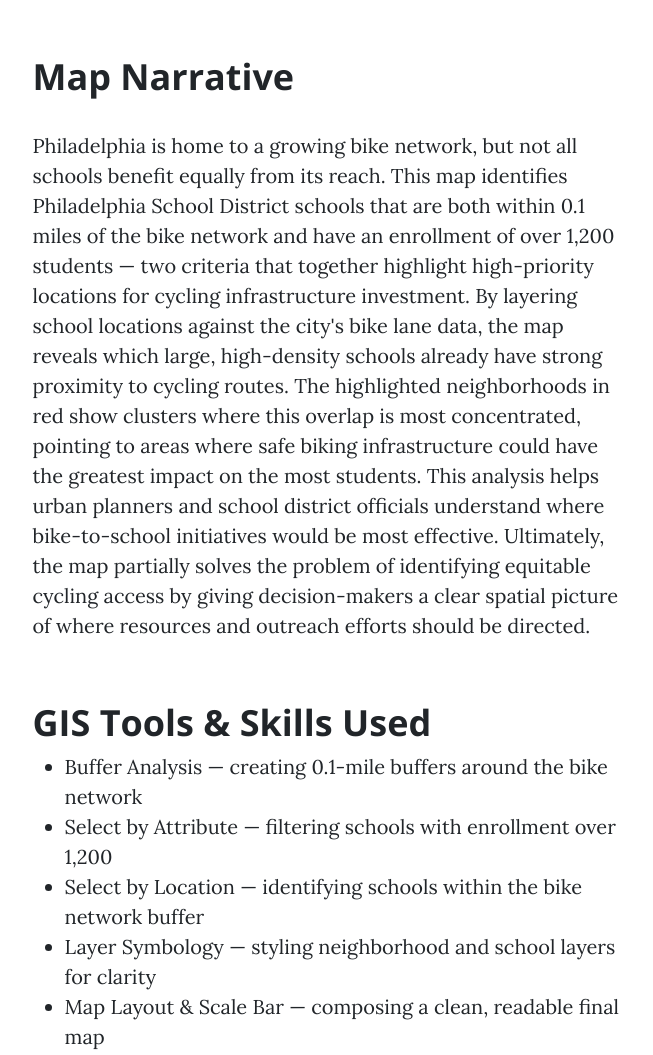
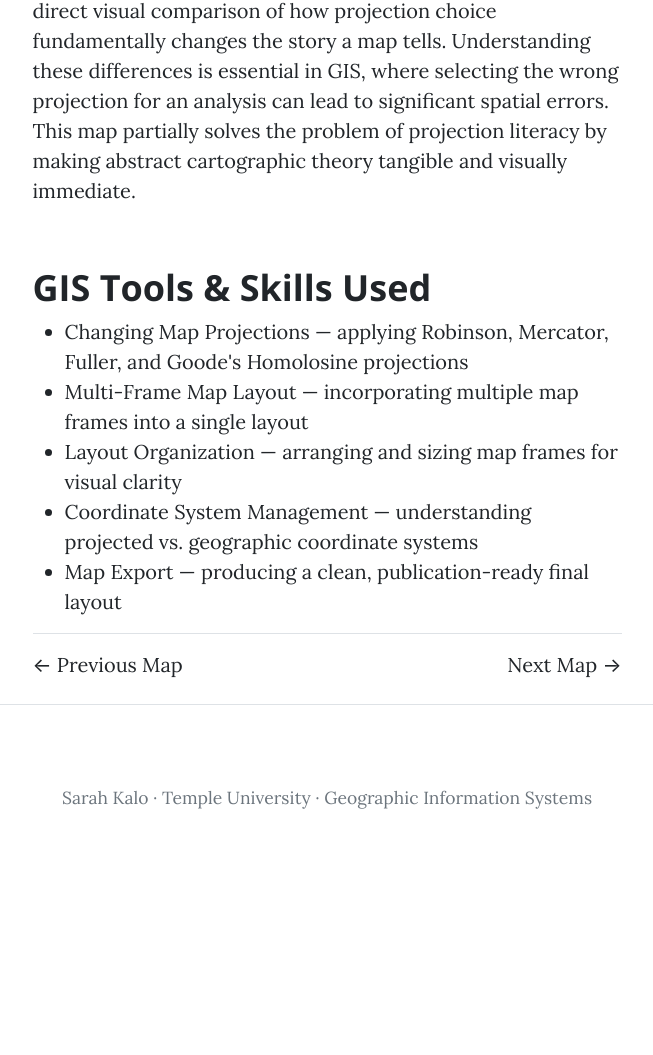
Before and after one commit to tur20496-star/tur20496-star, a plain HTML site: page map2.html in a window 1280 px wide. Shown: the part 1477-2532 px from the top of the page, without its empty margins (313-966 px from the left). After the commit the page ends 2368 px from the top, so only its background shows below. Drawn offline with nearby package versions, Linux system fonts and the light colour scheme.

Commit message:
Update map2.html

```diff
--- a/map2.html
+++ b/map2.html
@@ -3,7 +3,7 @@
   <head>
     <meta charset="utf-8" />
     <meta name="viewport" content="width=device-width, initial-scale=1, shrink-to-fit=no" />
-    <title>Map 1 — Sarah Kalo GIS Portfolio</title>
+    <title>Map 2 — Sarah Kalo GIS Portfolio</title>
     <link rel="icon" type="image/x-icon" href="favicon.ico" />
     <link href="https://fonts.googleapis.com/css?family=Lora:400,700,400italic,700italic" rel="stylesheet" />
     <link href="https://fonts.googleapis.com/css?family=Open+Sans:300italic,400italic,600italic,700italic,800italic,400,300,600,700,800" rel="stylesheet" />
@@ -33,8 +33,8 @@
         <div class="row gx-4 gx-lg-5 justify-content-center">
           <div class="col-md-10 col-lg-8 col-xl-7">
             <div class="post-heading">
-              <h1>Map 1</h1>
-              <h2 class="subheading">Philadelphia School District schools within 0.1 miles of the bike network and over 1,200 students enrolled</h2>
+              <h1>Map 2</h1>
+              <h2 class="subheading">Various Global Map Projections</h2>
               <span class="meta">Geographic Information Systems &middot; Temple University</span>
             </div>
           </div>
@@ -47,27 +47,27 @@
         <div class="row gx-4 gx-lg-5 justify-content-center">
           <div class="col-md-10 col-lg-8 col-xl-7">
 
-            <img src="Map1.jpg" alt="Philadelphia School District Bike Network Map"
+            <img src="Map2.jpg" alt="Various Global Map Projections"
                  style="width:100%; border-radius:6px; margin-bottom:2rem; box-shadow: 0 4px 16px rgba(0,0,0,0.15);" />
 
             <h2 class="section-heading">Map Narrative</h2>
             <p>
-              Philadelphia is home to a growing bike network, but not all schools benefit equally from its reach. This map identifies Philadelphia School District schools that are both within 0.1 miles of the bike network and have an enrollment of over 1,200 students — two criteria that together highlight high-priority locations for cycling infrastructure investment. By layering school locations against the city's bike lane data, the map reveals which large, high-density schools already have strong proximity to cycling routes. The highlighted neighborhoods in red show clusters where this overlap is most concentrated, pointing to areas where safe biking infrastructure could have the greatest impact on the most students. This analysis helps urban planners and school district officials understand where bike-to-school initiatives would be most effective. Ultimately, the map partially solves the problem of identifying equitable cycling access by giving decision-makers a clear spatial picture of where resources and outreach efforts should be directed.
+              No single map can represent the Earth perfectly — every projection distorts shape, area, distance, or direction in some way. This layout presents four distinct global projections — Robinson, Mercator, Fuller, and Goode's Homolosine — each making different trade-offs in how they depict the world. The Robinson projection offers a visually balanced compromise, while the Mercator exaggerates areas near the poles, a well-known distortion that has historically skewed geographic perception. The Fuller and Goode's Homolosine projections take unconventional approaches, unfolding the globe in ways that minimize land distortion at the expense of a continuous ocean view. By placing all four side by side, this map allows for direct visual comparison of how projection choice fundamentally changes the story a map tells. Understanding these differences is essential in GIS, where selecting the wrong projection for an analysis can lead to significant spatial errors. This map partially solves the problem of projection literacy by making abstract cartographic theory tangible and visually immediate.
             </p>
 
             <h2 class="section-heading">GIS Tools &amp; Skills Used</h2>
             <ul>
-              <li>Buffer Analysis — creating 0.1-mile buffers around the bike network</li>
-              <li>Select by Attribute — filtering schools with enrollment over 1,200</li>
-              <li>Select by Location — identifying schools within the bike network buffer</li>
-              <li>Layer Symbology — styling neighborhood and school layers for clarity</li>
-              <li>Map Layout &amp; Scale Bar — composing a clean, readable final map</li>
+              <li>Changing Map Projections — applying Robinson, Mercator, Fuller, and Goode's Homolosine projections</li>
+              <li>Multi-Frame Map Layout — incorporating multiple map frames into a single layout</li>
+              <li>Layout Organization — arranging and sizing map frames for visual clarity</li>
+              <li>Coordinate System Management — understanding projected vs. geographic coordinate systems</li>
+              <li>Map Export — producing a clean, publication-ready final layout</li>
             </ul>
 
             <hr />
             <div style="display:flex; justify-content:space-between;">
-              <span></span>
-              <a href="map2.html">Next Map &rarr;</a>
+              <a href="map1.html">&larr; Previous Map</a>
+              <a href="map3.html">Next Map &rarr;</a>
             </div>
 
           </div>
```
